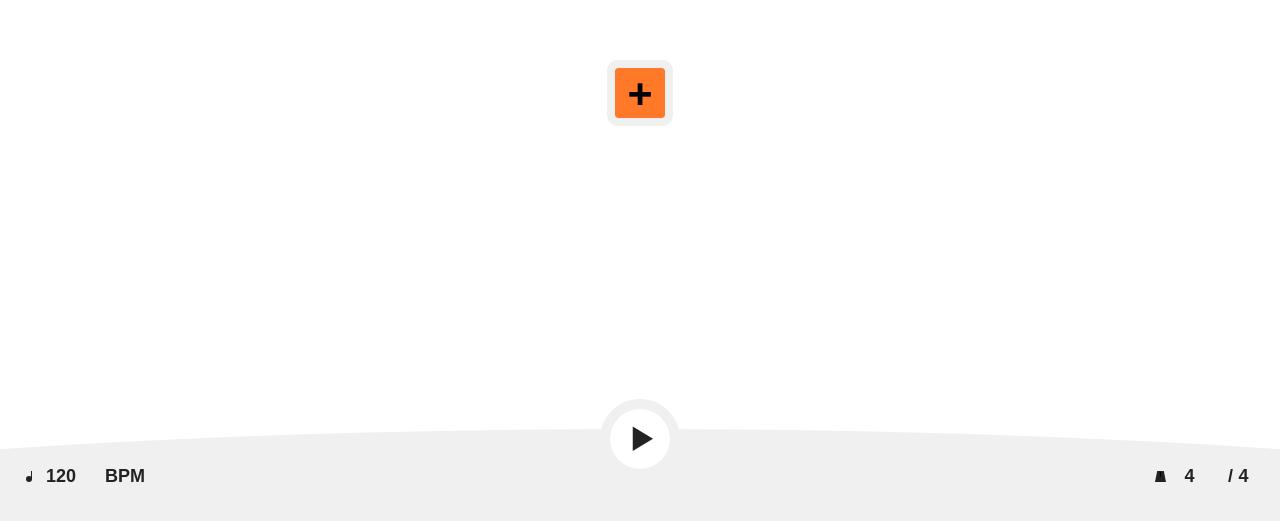
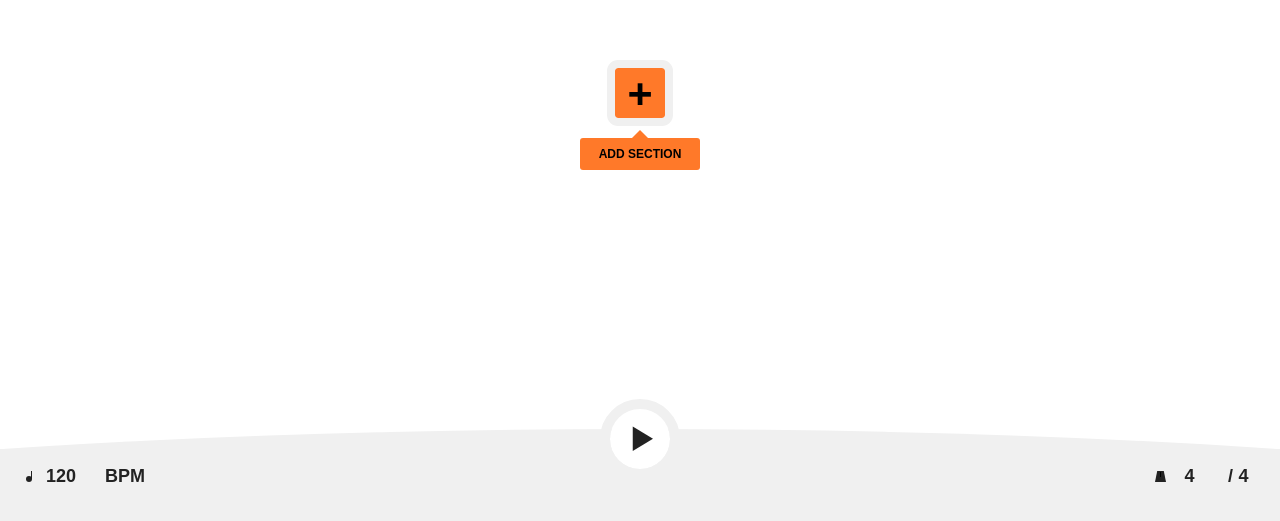
Before and after one commit to chrispdunne/chordplayer, a React (Vite) app: page / in a window 1280 px wide. Shown: the part 261-782 px from the top of the page. Built offline with nearby package versions, Linux system fonts and the light colour scheme.

Commit message:
style add section/chord buttons

```diff
--- a/src/components/Buttons/AddChordButton/index.tsx
+++ b/src/components/Buttons/AddChordButton/index.tsx
@@ -1,7 +1,13 @@
 import { useDispatch } from 'react-redux';
 import { setActiveSection, setView } from '../../../store/appSlice';
 import { Id } from '../../../types';
-import { StyledAddChordButton } from './styles';
+import {
+	ChordButtonAddon,
+	ChordButtonAddonShape,
+	StyledAddChordButton
+} from './styles';
+import useSectionHasChords from '../../../hooks/useSectionHasNoChords';
+import { ButtonAddon, ButtonAddonShape } from '../AddSectionButton/styles';
 
 export default function AddChordButton({ sectionId }: { sectionId: Id }) {
 	const dispatch = useDispatch();
@@ -9,9 +15,21 @@ export default function AddChordButton({ sectionId }: { sectionId: Id }) {
 		dispatch(setView('editChord'));
 		dispatch(setActiveSection(sectionId));
 	};
+	const doesSectionHaveChords = useSectionHasChords(sectionId);
+
 	return (
-		<StyledAddChordButton className="add-chord-button" onClick={addChord}>
-			+
+		<StyledAddChordButton
+			className="add-chord-button"
+			onClick={addChord}
+			doesSectionHaveChords={doesSectionHaveChords}
+		>
+			+{' '}
+			{!doesSectionHaveChords && (
+				<ChordButtonAddon>
+					<ChordButtonAddonShape />
+					Add Chord
+				</ChordButtonAddon>
+			)}
 		</StyledAddChordButton>
 	);
 }
--- a/src/components/Buttons/AddChordButton/styles.ts
+++ b/src/components/Buttons/AddChordButton/styles.ts
@@ -1,23 +1,54 @@
-import styled from 'styled-components';
-import { StyledAddButton } from '../AddSectionButton/styles';
+import styled, { css } from 'styled-components';
+import {
+	ButtonAddon,
+	ButtonAddonShape,
+	StyledAddButton
+} from '../AddSectionButton/styles';
 
-export const StyledAddChordButton = styled(StyledAddButton)`
-	width: 24px;
-	height: 22px;
-	min-height: 22px;
-	font-size: 24px;
-	outline-width: 6px;
-	position: absolute;
-	bottom: 0;
-	right: 0;
+interface SACBProps {
+	readonly doesSectionHaveChords: boolean;
+}
+export const StyledAddChordButton = styled(StyledAddButton)<SACBProps>`
 	margin: 0;
-	bottom: -23px;
-	right: 15px;
-	border-top-left-radius: 0;
-	border-top-right-radius: 0;
-
 	display: flex;
 	justify-content: center;
 	text-align: center;
 	align-items: center;
+
+	${({ doesSectionHaveChords }) =>
+		doesSectionHaveChords
+			? css`
+					width: 24px;
+					height: 22px;
+					min-height: 22px;
+					position: absolute;
+					bottom: -23px;
+					right: 15px;
+					border-top-left-radius: 0;
+					border-top-right-radius: 0;
+					outline-width: 6px;
+					font-size: 24px;
+			  `
+			: css`
+					font-size: 28px;
+					width: 24px;
+					height: 24px;
+					min-height: 24px;
+			  `}
 `;
+
+export const ChordButtonAddon = styled(ButtonAddon)`
+	transform: none;
+	top: 0;
+	left: 35px;
+	padding: 6px;
+`;
+export const ChordButtonAddonShape = styled(ButtonAddonShape)`
+	left: -8px;
+	top: 50%;
+	transform: translateY(-50%);
+	border-right: 4px solid var(--orange);
+	border-bottom: 4px solid transparent;
+	border-top: 4px solid transparent;
+	border-left: 4px solid transparent;
+`;
--- a/src/components/Buttons/AddSectionButton/index.tsx
+++ b/src/components/Buttons/AddSectionButton/index.tsx
@@ -1,6 +1,6 @@
 import { useDispatch } from 'react-redux';
 import { setView } from '../../../store/appSlice';
-import { StyledAddButton } from './styles';
+import { ButtonAddon, ButtonAddonShape, StyledAddButton } from './styles';
 
 interface Props {
 	hasNoSections: boolean;
@@ -12,6 +12,7 @@ export default function AddSectionButton({ hasNoSections }: Props) {
 		dispatch(setView('editSection'));
 	};
 	return (
+		<>
 			<StyledAddButton
 				className="add-section-button"
 				hasNoSections={hasNoSections}
@@ -19,7 +20,14 @@ export default function AddSectionButton({ hasNoSections }: Props) {
 				title="Add section"
 				aria-label="Add section"
 			>
-			+
+				+{' '}
+				{hasNoSections && (
+					<ButtonAddon>
+						<ButtonAddonShape />
+						Add Section
+					</ButtonAddon>
+				)}
 			</StyledAddButton>
+		</>
 	);
 }
--- a/src/components/Buttons/AddSectionButton/styles.ts
+++ b/src/components/Buttons/AddSectionButton/styles.ts
@@ -14,9 +14,42 @@ export const StyledAddButton = styled(PrimaryButton)<AddButtonProps>`
 	border-radius: 3px;
 	margin: 20px auto;
 	line-height: 0;
+	position: relative;
 	${({ hasNoSections }) =>
 		hasNoSections === false &&
 		css`
 			margin-bottom: 100px;
 		`}
 `;
+
+export const ButtonAddon = styled.div`
+	position: absolute;
+	display: block;
+	left: 50%;
+	top: 70px;
+	border-radius: 3px;
+	background: var(--orange);
+	color: var(--orange-contrast);
+	display: block;
+	font-size: 12px;
+	z-index: 1;
+	padding: 10px 10px 10px;
+	width: 100px;
+	line-height: 1;
+	transform: translateX(-50%);
+	text-transform: uppercase;
+`;
+
+export const ButtonAddonShape = styled.div`
+	position: absolute;
+	top: -16px;
+	left: 50%;
+	transform: translateX(-50%);
+	width: 8px;
+	height: 8px;
+	border-left: 8px solid transparent;
+	border-top: 8px solid transparent;
+	border-right: 8px solid transparent;
+	border-bottom: 8px solid var(--orange);
+	box-sizing: border-box;
+`;
--- a/src/components/ChordSections/index.tsx
+++ b/src/components/ChordSections/index.tsx
@@ -1,5 +1,4 @@
-import { useAppSelector } from '../../app/hooks';
-import { selectSections } from '../../store/sectionsSlice';
+import useHasNoSections from '../../hooks/useHasNoSections';
 import AddSectionButton from '../Buttons/AddSectionButton';
 import EditApp from '../EditApp';
 import EditChord from '../EditChord';
@@ -8,7 +7,7 @@ import Sections from '../Sections';
 import { Container } from './styles';
 
 export default function ChordSections() {
-	const hasNoSections = useAppSelector(selectSections).length === 0;
+	const hasNoSections = useHasNoSections();
 	return (
 		<Container className="chord-sections" hasNoSections={hasNoSections}>
 			<EditApp />
--- a/src/components/Sections/styles.ts
+++ b/src/components/Sections/styles.ts
@@ -10,5 +10,4 @@ export const StyledSection = styled.div`
 	padding: 9px;
 	margin: 52px 10px 10px;
 	position: relative;
-	min-height: 57px;
 `;
--- /dev/null
+++ b/src/hooks/useHasNoSections.tsx
@@ -0,0 +1,6 @@
+import { useAppSelector } from '../app/hooks';
+import { selectSections } from '../store/sectionsSlice';
+
+export default function useHasNoSections() {
+	return useAppSelector(selectSections).length === 0;
+}
--- /dev/null
+++ b/src/hooks/useSectionHasNoChords.tsx
@@ -0,0 +1,12 @@
+import { useAppSelector } from '../app/hooks';
+import { selectSections } from '../store/sectionsSlice';
+import { Id } from '../types';
+
+export default function useSectionHasChords(sectionId: Id): boolean {
+	const sections = useAppSelector(selectSections);
+	const section = sections.find(section => section.id === sectionId);
+	if (!section) {
+		console.error(`Section with id ${sectionId} not found`);
+	}
+	return section?.chords.length !== 0;
+}
```
Also changed, not shown: src/app/hooks.ts (+4 -4 lines). Lines whose indentation alone changed are shown as unchanged.
